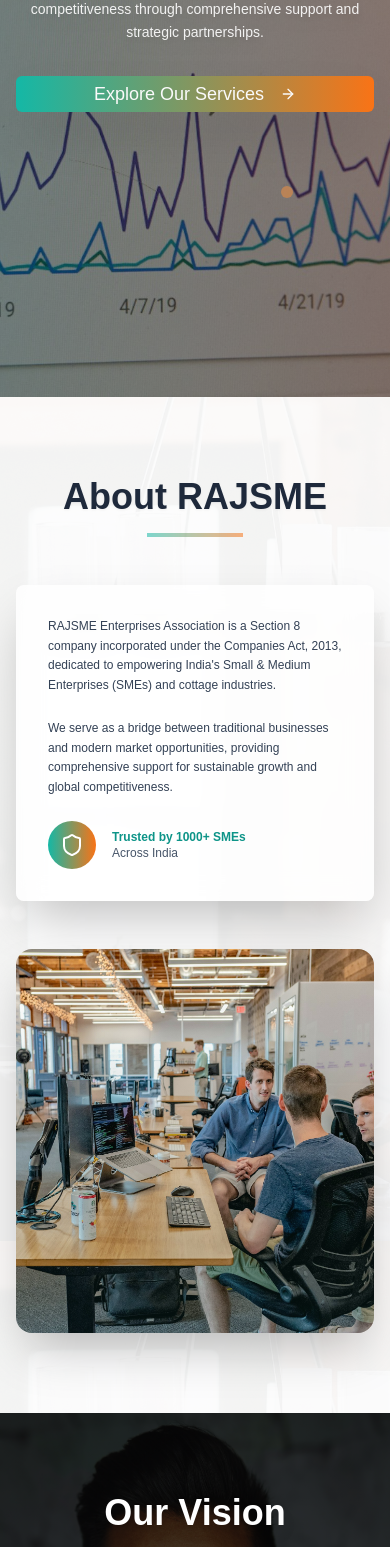
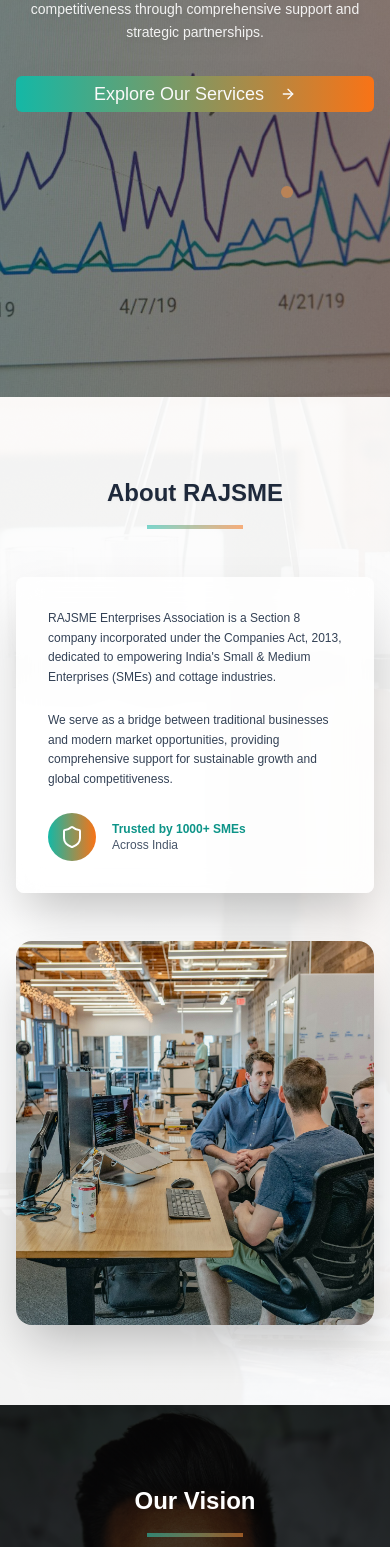
Before and after one commit to raorajat10/Rajsme, a Next.js app: page / in a window 390 px wide. Shown: the part 447-1994 px from the top of the page. Built offline with nearby package versions, Linux system fonts and the light colour scheme.

Commit message:
Font size final changes of section headers

```diff
--- a/app/page.tsx
+++ b/app/page.tsx
@@ -402,7 +402,7 @@ const handleSubmit = async (e: React.FormEvent) => {
         <div className="container mx-auto">
           <div className="text-center mb-12">
             <div className="animate-in fade-in-50 slide-in-from-bottom-4 duration-700">
-              <h2 className="text-4xl md:text-5xl font-bold text-slate-800 mb-4 drop-shadow-sm">
+              <h2 className="text-2xl md:text-5xl font-bold text-slate-800 mb-4 drop-shadow-sm">
                 About RAJSME
               </h2>
               <div className="w-24 h-1 bg-gradient-to-r from-teal-500 to-orange-500 mx-auto mb-6 animate-pulse"></div>
@@ -465,7 +465,7 @@ const handleSubmit = async (e: React.FormEvent) => {
         <div className="container mx-auto">
           <div className="text-center mb-12">
             <div className="animate-in fade-in-50 slide-in-from-bottom-4 duration-700">
-              <h2 className="text-4xl md:text-5xl font-bold text-white mb-4 drop-shadow-lg">
+              <h2 className="text-2xl md:text-5xl font-bold text-white mb-4 drop-shadow-lg">
                 Our Vision
               </h2>
               <div className="w-24 h-1 bg-gradient-to-r from-teal-400 to-orange-400 mx-auto mb-6 animate-pulse"></div>
@@ -523,7 +523,7 @@ const handleSubmit = async (e: React.FormEvent) => {
         <div className="container mx-auto">
           <div className="text-center mb-16">
             <div className="animate-in fade-in-50 slide-in-from-bottom-4 duration-700">
-              <h2 className="text-4xl md:text-5xl font-bold text-slate-800 mb-4 drop-shadow-sm">
+              <h2 className="text-2xl md:text-5xl font-bold text-slate-800 mb-4 drop-shadow-sm">
                 Our Services
               </h2>
               <div className="w-24 h-1 bg-gradient-to-r from-teal-500 to-orange-500 mx-auto mb-6 animate-pulse"></div>
@@ -633,7 +633,7 @@ const handleSubmit = async (e: React.FormEvent) => {
         <div className="container mx-auto">
           <div className="text-center mb-16">
             <div className="animate-in fade-in-50 slide-in-from-bottom-4 duration-700">
-              <h2 className="text-4xl md:text-5xl font-bold text-slate-800 mb-4 drop-shadow-sm">
+              <h2 className="text-2xl md:text-5xl font-bold text-slate-800 mb-4 drop-shadow-sm">
                 Our Strategic Goals
               </h2>
               <div className="w-24 h-1 bg-gradient-to-r from-teal-500 to-orange-500 mx-auto mb-6 animate-pulse"></div>
@@ -698,7 +698,7 @@ const handleSubmit = async (e: React.FormEvent) => {
         <div className="container mx-auto">
           <div className="text-center mb-16">
             <div className="animate-in fade-in-50 slide-in-from-bottom-4 duration-700">
-              <h2 className="text-4xl md:text-5xl font-bold text-white mb-4 drop-shadow-lg">
+              <h2 className="text-2xl md:text-5xl font-bold text-white mb-4 drop-shadow-lg">
                 Get In Touch
               </h2>
               <div className="w-24 h-1 bg-gradient-to-r from-teal-400 to-orange-400 mx-auto mb-6 animate-pulse"></div>
```
